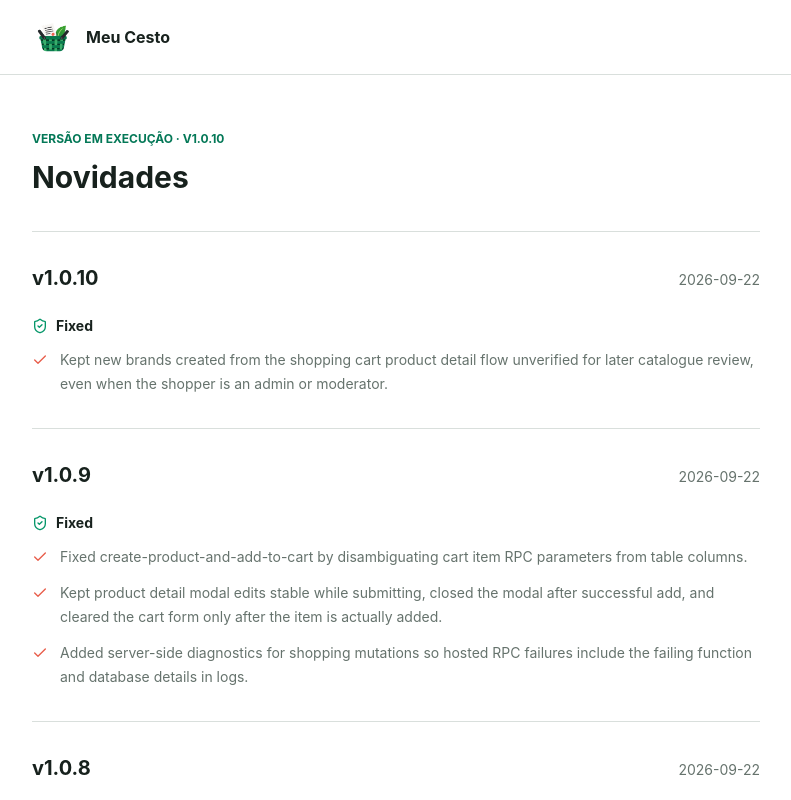
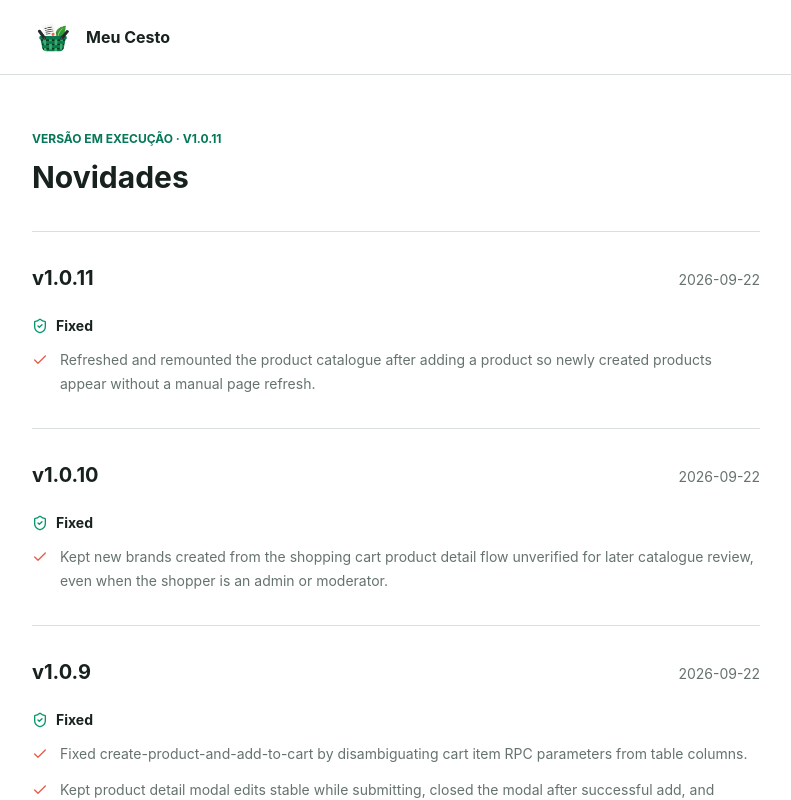
Before and after one commit to tugaera/meucesto, a Next.js app: page /changelog in a window 1280 px wide. Shown: the top 800 px of the page, without its empty margins (244-1035 px from the left). Built offline with nearby package versions, Linux system fonts and the light colour scheme.

Commit message:
fix: refresh product catalog after add in v1.0.11

```diff
--- a/package.json
+++ b/package.json
@@ -1,6 +1,6 @@
 {
   "name": "meu-cesto",
-  "version": "1.0.10",
+  "version": "1.0.11",
   "private": true,
   "type": "module",
   "description": "Meu Cesto - a collaborative shopping assistant for Portuguese-first families.",
--- a/src/features/products/product-editor.tsx
+++ b/src/features/products/product-editor.tsx
@@ -3,6 +3,7 @@
 import { initialProductMutationResult } from "@/lib/actions/types";
 import { ExternalLink, ScanLine, Search, X } from "lucide-react";
 import Link from "next/link";
+import { useRouter } from "next/navigation";
 import { useActionState, useCallback, useEffect, useRef, useState } from "react";
 import { Button } from "@/components/ui/button";
 import { Field, Input, Select } from "@/components/ui/field";
@@ -48,11 +49,13 @@ export function ProductEditor({
   product = null,
   elevated,
   onClose,
+  onSaved,
 }: {
   references: ReferenceData;
   product?: ProductDetail | null;
   elevated: boolean;
   onClose?: () => void;
+  onSaved?: () => void;
 }) {
   const { t, locale } = useT();
   const [state, action] = useActionState(product ? saveCatalogProductAction : createCatalogProductAction, initialProductMutationResult);
@@ -109,8 +112,10 @@ export function ProductEditor({
   }, [references.brands, references.units]);
 
   useEffect(() => {
-    if (state.success && onClose) onClose();
-  }, [onClose, state.success]);
+    if (!state.success) return;
+    onSaved?.();
+    onClose?.();
+  }, [onClose, onSaved, state.success]);
 
   const lookupMessage = lookupStatus === "local"
     ? t("shopping.localProduct")
@@ -210,6 +215,7 @@ export function ProductEditor({
 
 export function AddProductDialog({ references, elevated }: { references: ReferenceData; elevated: boolean }) {
   const { t } = useT();
+  const router = useRouter();
   const [open, setOpen] = useState(false);
   const dialogRef = useRef<HTMLDialogElement>(null);
   const triggerRef = useRef<HTMLButtonElement>(null);
@@ -231,7 +237,7 @@ export function AddProductDialog({ references, elevated }: { references: Referen
           <h2 id="add-product-title" className="text-lg font-bold">{t("products.add")}</h2>
           <Button variant="quiet" size="icon" onClick={close} aria-label={t("common.close")}><X className="h-5 w-5" aria-hidden /></Button>
         </header>
-        <div className="overflow-y-auto p-5"><ProductEditor references={references} elevated={elevated} onClose={close} /></div>
+        <div className="overflow-y-auto p-5"><ProductEditor references={references} elevated={elevated} onClose={close} onSaved={() => router.refresh()} /></div>
         <p className="border-t border-[var(--line)] px-5 py-3 text-xs leading-5 text-[var(--muted)]">{t("products.openFoodFactsCredit")}</p>
       </dialog>
     </>
--- a/src/features/products/products-workspace.tsx
+++ b/src/features/products/products-workspace.tsx
@@ -172,6 +172,7 @@ function ProductCatalog({ initialProducts, initialCursor, query }: { initialProd
 
 export function ProductsWorkspace({ data, query, elevated, isAdmin }: { data: ProductsData; query: string; elevated: boolean; isAdmin: boolean }) {
   const { t } = useT();
+  const catalogKey = `${query}:${data.products.map((product) => product.id).join(",")}:${data.nextCursor?.id ?? "end"}`;
   return (
     <div className="grid gap-6">
       <PageHeading title={t("products.title")} description={t("products.subtitle")} action={<AddProductDialog references={data.references} elevated={elevated} />} />
@@ -181,7 +182,7 @@ export function ProductsWorkspace({ data, query, elevated, isAdmin }: { data: Pr
         <Button type="submit" variant="secondary" size="icon" aria-label={t("common.search")} title={t("common.search")}><Search className="h-5 w-5" aria-hidden /></Button>
       </form>
       <div className="grid items-start gap-5 lg:grid-cols-[minmax(0,1fr)_minmax(300px,0.8fr)]">
-        <Surface><ProductCatalog key={query} initialProducts={data.products} initialCursor={data.nextCursor} query={query} /></Surface>
+        <Surface><ProductCatalog key={catalogKey} initialProducts={data.products} initialCursor={data.nextCursor} query={query} /></Surface>
         <Surface className="lg:sticky lg:top-24"><ProductDetailPanel data={data} elevated={elevated} isAdmin={isAdmin} /></Surface>
       </div>
     </div>
--- a/src/generated/app-version.ts
+++ b/src/generated/app-version.ts
@@ -1,3 +1,3 @@
 // Generated by scripts/sync-app-version.ts. Do not edit.
-export const APP_VERSION = '1.0.10' as const;
+export const APP_VERSION = '1.0.11' as const;
 export const APP_RELEASE_DATE = '2026-09-22' as const;
--- a/src/generated/changelog.ts
+++ b/src/generated/changelog.ts
@@ -11,6 +11,18 @@ export interface GeneratedChangelogRelease {
 }
 
 export const CHANGELOG = [
+  {
+    "version": "1.0.11",
+    "date": "2026-09-22",
+    "categories": [
+      {
+        "name": "Fixed",
+        "entries": [
+          "Refreshed and remounted the product catalogue after adding a product so newly created products appear without a manual page refresh."
+        ]
+      }
+    ]
+  },
   {
     "version": "1.0.10",
     "date": "2026-09-22",
```
Also changed, not shown: 1 other file (tests, documents, lock files or other folders).
